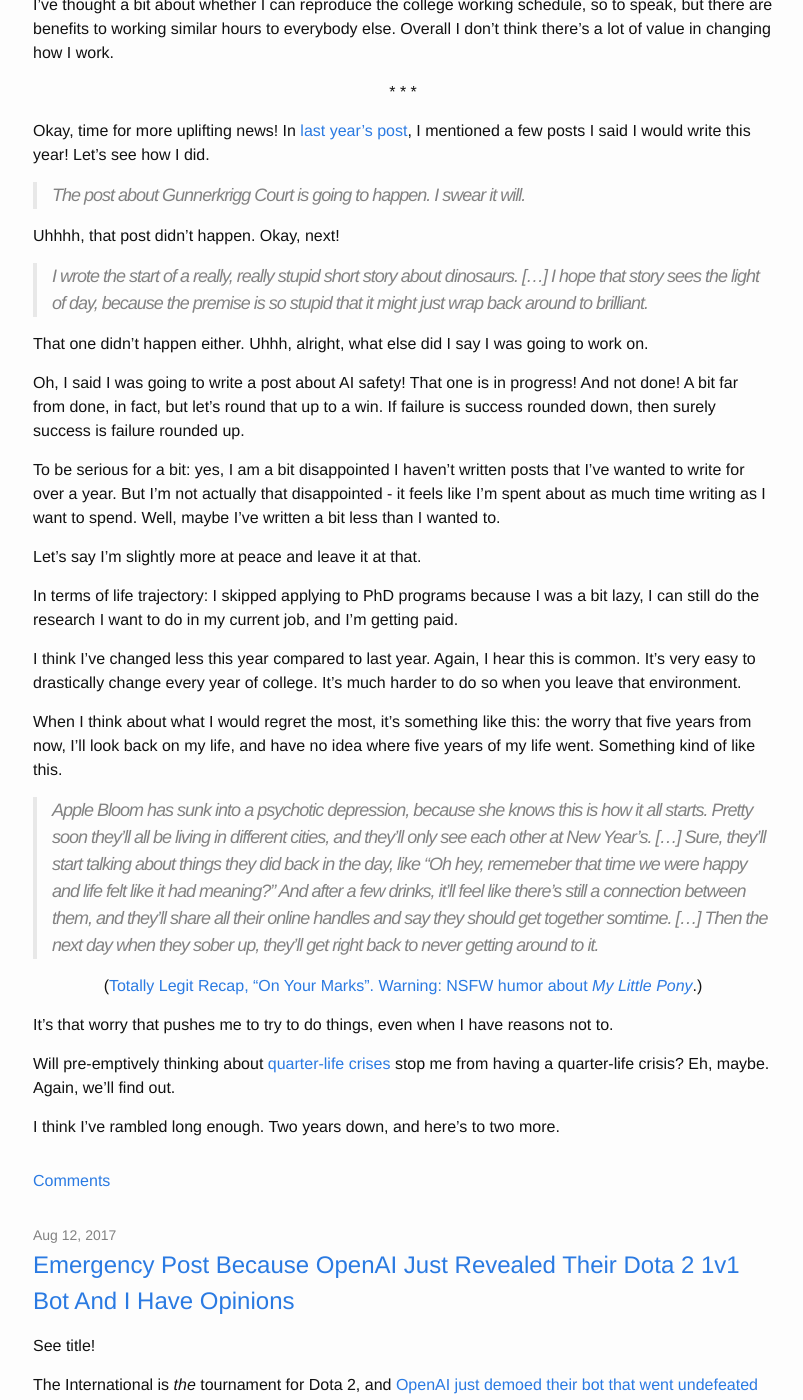
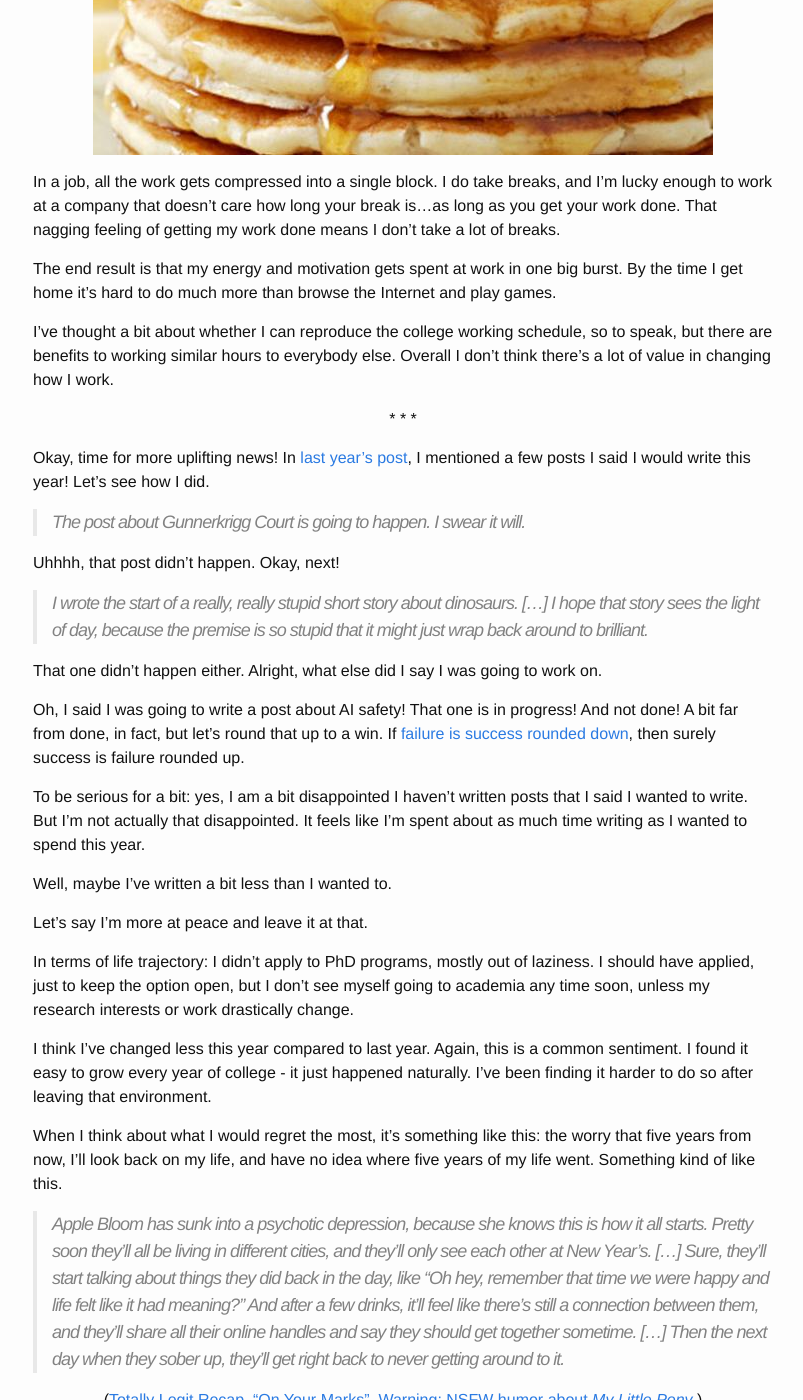
Before and after one commit to alexirpan/alexirpan.github.io, a Jekyll site: the page built from index.html, in a window 1280 px wide and 1400 px high, scrolled down 2288 px. Shown: the whole window, without its empty margins (237-1040 px from the left). Built offline with Jekyll 4.4.1, drawn with Linux system fonts in a browser that asks for light colours; nearby versions of some CDN libraries; the list of posts is cut into pages by our own code; comment, search, counter and statistics services are not loaded; some of the changed text lies outside the part shown.

Commit message:
Done. final version

```diff
--- a/_posts/2017-08-18-two-years.markdown
+++ b/_posts/2017-08-18-two-years.markdown
@@ -5,9 +5,9 @@ date:   2017-08-18 02:13:00 -0700
 ---
 
 I'll be honest: I completely forgot to prepare a post for my two year
-blogging anniversary until today. (I'm vaguely disgusted that "two year
+blogging anniversary until today. I'm vaguely disgusted that "two year
 blogging anniversary" is a valid English phrase, but sometimes languages
-are silly like that.)
+are silly like that.
 
 Ironically this is because I've been working on a larger post that's been
 taking up most of my writing time. Hopefully I get that done soon.
@@ -90,26 +90,28 @@ like into my night.)
 All that has changed. I have meetings, coworkers, managers. I'm working on a
 project with collaborators across three offices.
 Coordination is a lot easier if everybody's working times overlap - one of my
-collaborators works frmo London, and he's deliberately shifted his schedule
+collaborators works from London, and he's deliberately shifted his schedule
 forward because the only good meeting time is his evenings (which are our
-mornings in California.)
+mornings in California).
 
-It's the same problem that most companies have, and it homogenizes the schedule
-into the same "working hours". When I was a student, I worked more, but the
-work was spread out over the entire week like a big morass. Sure, sometimes I
-didn't finish work until 2 AM. But I had relaxed enough during the afternoon
-to make this feel okay.
+It's the same problem that most companies have, and there's a shared solution:
+a homogenized schedule with similar working hours. When I was a student, I
+worked more, but the
+work was spread out over the entire week, like maple syrup on pancakes.
+Sure, sometimes I didn't finish work until 2 AM. But I had relaxed enough
+during the afternoon to make this feel okay.
 
-In a job, all the work gets compressed into a single block, the time where
-everyone agrees they can get in to work. I do take breaks, and I'm lucky enough
-to work at a company where I don't a capped break time, but in practice there's
-always a nagging feeling to get my work done so that I can leave the office.
+![Pancakes](/public/2year/pancakes.jpg)
+{: .centered }
 
-The end result is that all my energy and motivation gets spent at work in one
-big burst, and by the time I get home it's hard to do much more than browse
-the Internet and play games. The time it takes to context switch into anything
-productive is much bigger, and for me, writing falls into the "productive"
-bucket.
+In a job, all the work gets compressed into a single block.
+I do take breaks, and I'm lucky enough to work at a company that doesn't
+care how long your break is...as long as you get your work done. That nagging
+feeling of getting my work done means I don't take a lot of breaks.
+
+The end result is that my energy and motivation gets spent at work in one
+big burst. By the time I get home it's hard to do much more than browse
+the Internet and play games.
 
 I've thought a bit about whether I can reproduce the college working schedule,
 so to speak, but there are benefits to working similar hours to everybody else.
@@ -118,7 +120,7 @@ Overall I don't think there's a lot of value in changing how I work.
 \* \* \*
 {: .centered }
 
-Okay, time for more uplifting news! In [last year's post]({% post_url 2017-08-18-one-year %}),
+Okay, time for more uplifting news! In [last year's post]({% post_url 2016-08-18-one-year %}),
 I mentioned a few posts I said I would write this year! Let's see how I did.
 
 > The post about *Gunnerkrigg Court* is going to happen. I swear it will.
@@ -129,27 +131,31 @@ Uhhhh, that post didn't happen. Okay, next!
 > I hope that story sees the light of day, because the premise is so stupid
 > that it might just wrap back around to brilliant.
 
-That one didn't happen either. Uhhh, alright, what else did I say I was
+That one didn't happen either. Alright, what else did I say I was
 going to work on.
 
 Oh, I said I was going to write a post about AI safety! That one is in progress!
 And not done! A bit far from done, in fact, but let's round that up to a win.
-If failure is success rounded down, then surely success is failure rounded up.
+If [failure is success rounded down](http://www.qwantz.com/index.php?comic=955),
+then surely success is failure rounded up.
 
 To be serious for a bit: yes, I am a bit disappointed I haven't written posts
-that I've wanted to write for over a year. But I'm not actually that
-disappointed - it feels like I'm spent about as much time writing as I want to
-spend. Well, maybe I've written a bit less than I wanted to.
+that I said I wanted to write. But I'm not actually that disappointed. It
+feels like I'm spent about as much time writing as I wanted to spend this year.
 
-Let's say I'm slightly more at peace and leave it at that.
+Well, maybe I've written a bit less than I wanted to.
 
-In terms of life trajectory: I skipped applying to PhD programs because I was
-a bit lazy, I can still do the research I want to do in my current job, and I'm
-getting paid.
+Let's say I'm more at peace and leave it at that.
 
-I think I've changed less this year compared to last year. Again, I hear this
-is common. It's very easy to drastically change every year of college. It's
-much harder to do so when you leave that environment.
+In terms of life trajectory: I didn't apply to PhD programs, mostly out of
+laziness. I should have applied, just to keep the option open, but I don't see
+myself going to academia any time soon, unless my research interests or work
+drastically change.
+
+I think I've changed less this year compared to last year. Again, this is
+a common sentiment.
+I found it easy to grow every year of college - it just happened naturally.
+I've been finding it harder to do so after leaving that environment.
 
 When I think about what I would regret the most, it's something like this: the
 worry that five years from now, I'll look back on my life, and have no idea
@@ -158,19 +164,18 @@ where five years of my life went. Something kind of like this.
 > Apple Bloom has sunk into a psychotic depression, because she knows this is how
 > it all starts. Pretty soon they'll all be living in different cities, and they'll
 > only see each other at New Year's. [...] Sure, they'll start talking about things
-> they did back in the day, like "Oh hey, rememeber that time we were happy and
+> they did back in the day, like "Oh hey, remember that time we were happy and
 > life felt like it had meaning?" And after a few drinks, it'll feel like there's
 > still a connection between them, and they'll share all their online handles
-> and say they should get together somtime. [...] Then the next day when they sober up,
+> and say they should get together sometime. [...] Then the next day when they sober up,
 > they'll get right back to never getting around to it.
 
 ([Totally Legit Recap, "On Your Marks". Warning: NSFW humor about *My Little Pony*](https://www.youtube.com/watch?v=5av-M97Kjic&feature=youtu.be&t=1m52s).)
 {: .centered }
 
-It's that worry that pushes me to try to do things, even when I have reasons
-not to.
+It's that worry that pushes me to work on things, even when I have reasons not to.
 
 Will pre-emptively thinking about [quarter-life crises](https://en.wikipedia.org/wiki/Quarter-life_crisis)
-stop me from having a quarter-life crisis? Eh, maybe. Again, we'll find out.
+stop me from having a quarter-life crisis? Eh, maybe. We'll find out.
 
-I think I've rambled long enough. Two years down, and here's to two more.
+I think I've rambled long enough. Two years down. Here's to two more.
```
Also changed, not shown: other parts of _posts/2017-08-18-two-years.markdown (+1 -1 lines), public/2year/pancakes.jpg (added).
